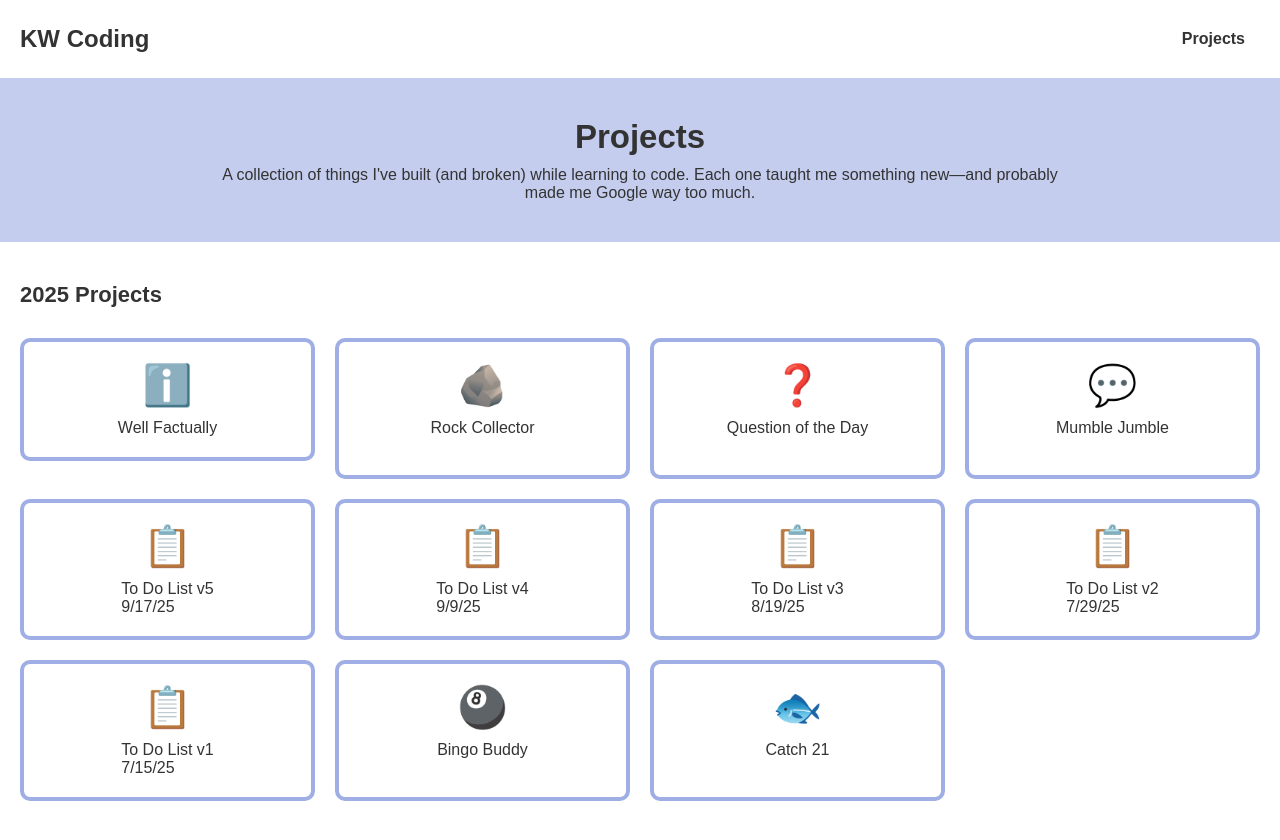
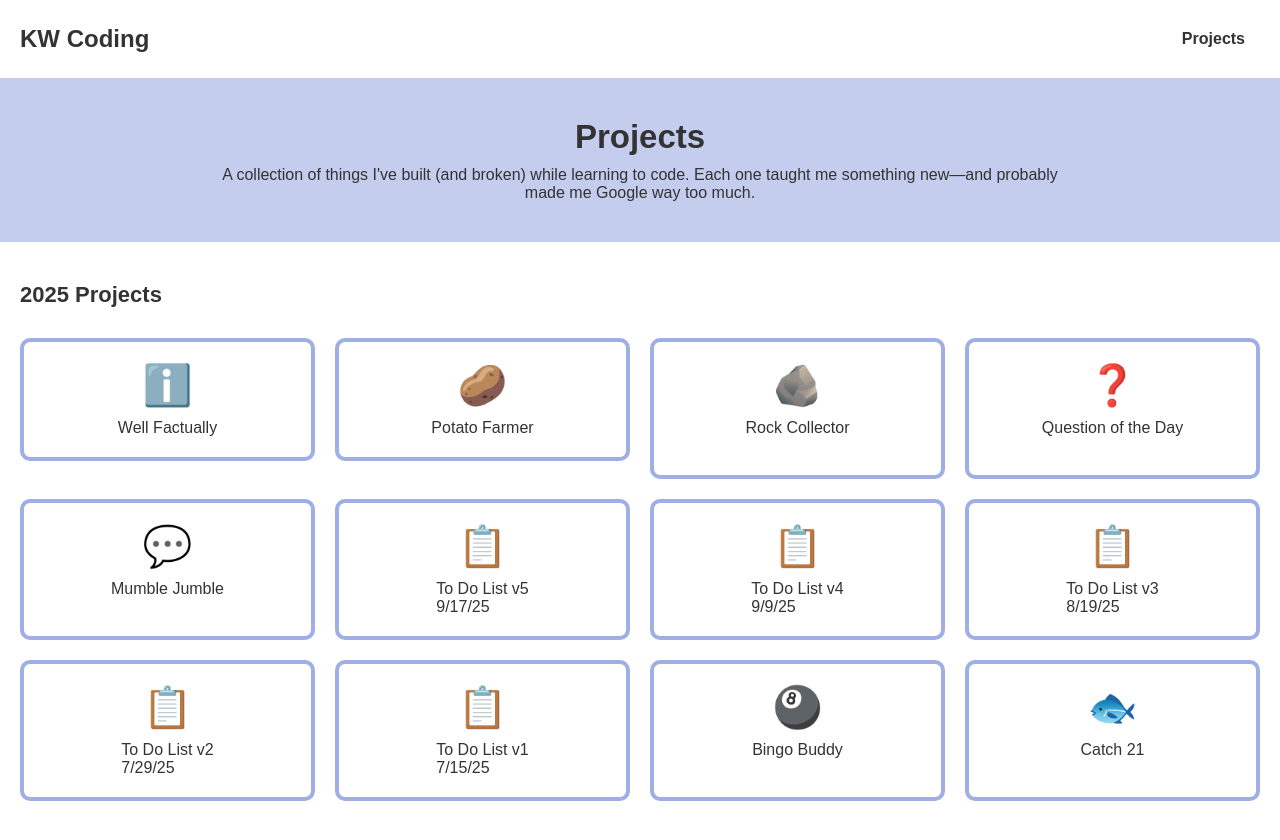
Before and after one commit to kwilmouth/wilmouth-coding, a plain HTML site: page projects.html in a window 1280 px wide. Drawn offline with Linux system fonts and the light colour scheme.

Commit message:
Add files via upload

```diff
--- a/projects.html
+++ b/projects.html
@@ -36,6 +36,12 @@
         <div class="project-4">
         <div class="icon">ℹ️ </div>
         <div class="name">Well Factually</div>
+        </div>
+    </a>
+    <a href="2025-code/potato-farmer.html">
+        <div class="project-4">
+        <div class="icon">🥔 </div>
+        <div class="name">Potato Farmer</div>
         </div>
     </a>
     <a href="investment-fund/front-end-capstone/rock-collector.html">
```
Also changed, not shown: index.html (+1 -1 lines).
